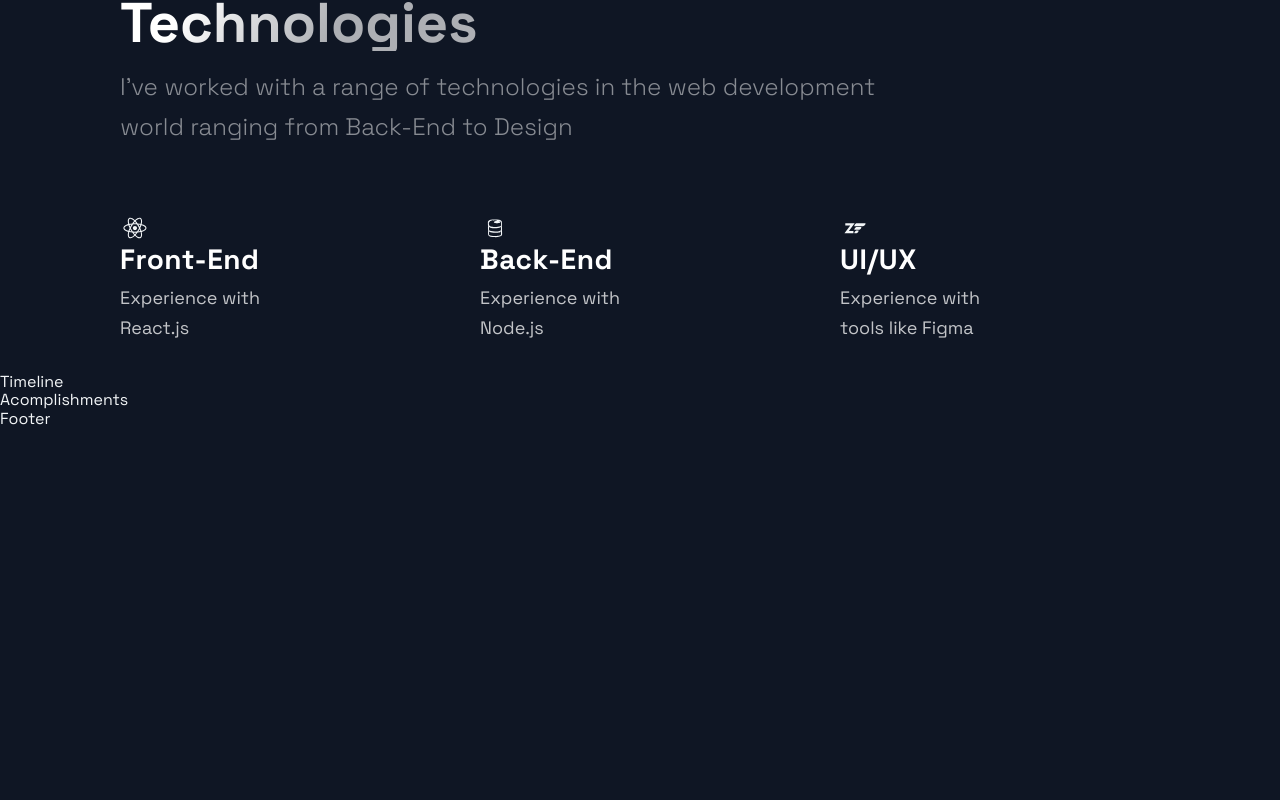
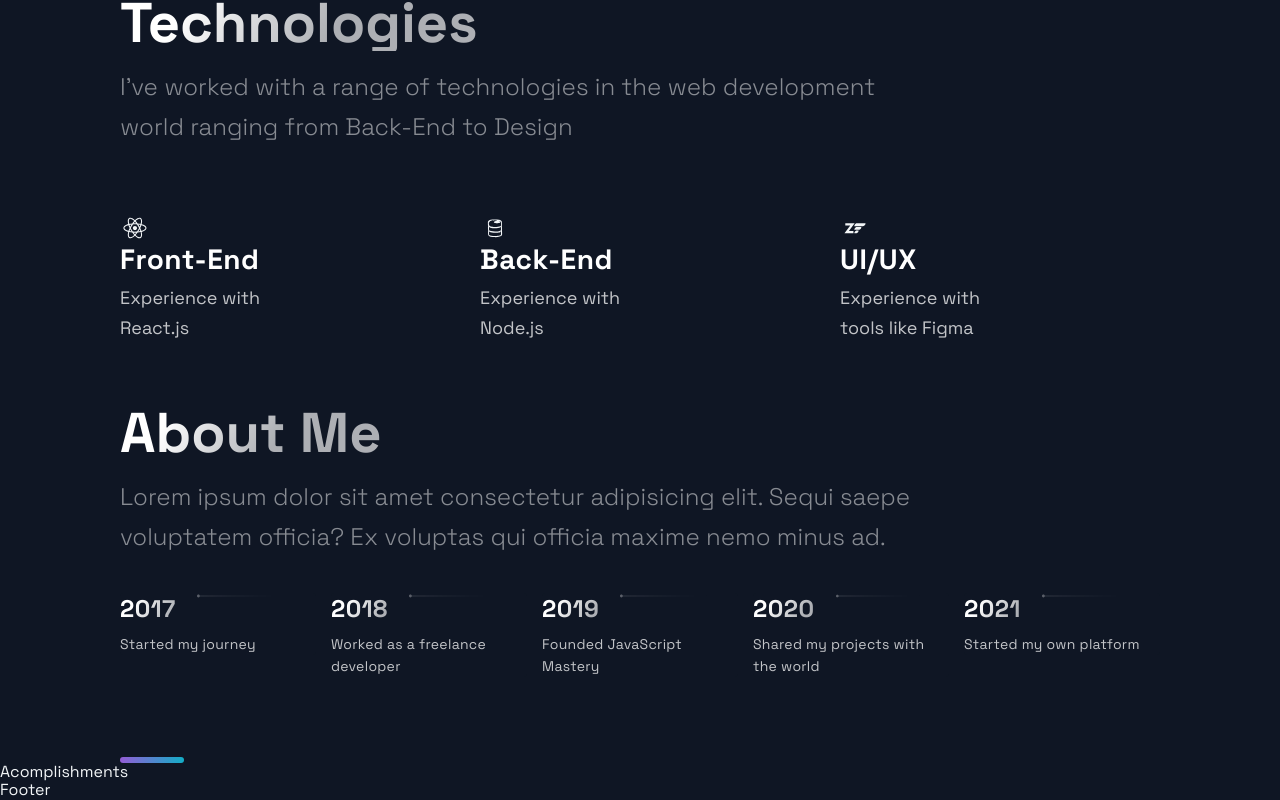
Before and after one commit to bamarin7/portfolio_website_v2, a Next.js app: page / in a window 1280 px wide. Shown: the part 2322-3122 px from the top of the page. Before the commit the page ends 2751 px from the top, so only its background shows below. Built offline with nearby package versions, Linux system fonts and the light colour scheme.

Commit message:
Adding Timeline

```diff
--- a/src/components/TimeLine/TimeLine.js
+++ b/src/components/TimeLine/TimeLine.js
@@ -1,5 +1,4 @@
 import React, { useState, useRef, useEffect } from 'react';
-
 import { CarouselButton, CarouselButtonDot, CarouselButtons, CarouselContainer, CarouselItem, CarouselItemImg, CarouselItemText, CarouselItemTitle, CarouselMobileScrollNode } from './TimeLineStyles';
 import { Section, SectionDivider, SectionText, SectionTitle } from '../../styles/GlobalComponents';
 import { TimeLineData } from '../../constants/constants';
@@ -7,45 +6,112 @@
 const TOTAL_CAROUSEL_COUNT = TimeLineData.length;
 
 const Timeline = () => {
-  // const [activeItem, setActiveItem] = useState(0);
-  // const carouselRef = useRef();
+  const [activeItem, setActiveItem] = useState(0);
+  const carouselRef = useRef();
 
-  // const scroll = (node, left) => {
-  //   return node.scrollTo({ left, behavior: 'smooth' });
-  // }
+  const scroll = (node, left) => {
+    return node.scrollTo({ left, behavior: 'smooth' });
+  }
 
-  // const handleClick = (e, i) => {
-  //   e.preventDefault();
+  const handleClick = (e, i) => {
+    e.preventDefault();
 
-  //   if (carouselRef.current) {
-  //     const scrollLeft = Math.floor(carouselRef.current.scrollWidth * 0.7 * (i / TimeLineData.length));
+    if (carouselRef.current) {
+      const scrollLeft = Math.floor(carouselRef.current.scrollWidth * 0.7 * (i / TimeLineData.length));
 
-  //     scroll(carouselRef.current, scrollLeft);
-  //   }
-  // }
+      scroll(carouselRef.current, scrollLeft);
+    }
+  }
 
-  // const handleScroll = () => {
-  //   if (carouselRef.current) {
-  //     const index = Math.round((carouselRef.current.scrollLeft / (carouselRef.current.scrollWidth * 0.7)) * TimeLineData.length);
+  const handleScroll = () => {
+    if (carouselRef.current) {
+      const index = Math.round((carouselRef.current.scrollLeft / (carouselRef.current.scrollWidth * 0.7)) * TimeLineData.length);
 
-  //     setActiveItem(index);
-  //   }
-  // }
+      setActiveItem(index);
+    }
+  }
 
   // // snap back to beginning of scroll when window is resized
   // // avoids a bug where content is covered up if coming from smaller screen
-  // useEffect(() => {
-  //   const handleResize = () => {
-  //     scroll(carouselRef.current, 0);
-  //   }
+  useEffect(() => {
+    const handleResize = () => {
+      scroll(carouselRef.current, 0);
+    }
 
-  //   window.addEventListener('resize', handleResize);
-  // }, []);
+    window.addEventListener('resize', handleResize);
+  }, []);
 
   return (
-    <div>
-      Timeline
-    </div>
+    <Section id='about'>
+      <SectionTitle>About Me</SectionTitle>
+      <SectionText>
+        Lorem ipsum dolor sit amet consectetur adipisicing elit. Sequi saepe voluptatem officia? Ex voluptas qui officia maxime nemo minus ad.
+      </SectionText>
+      <CarouselContainer ref={carouselRef} onScroll={handleScroll}>
+        <>
+        {TimeLineData.map((item, index) => (
+          <CarouselMobileScrollNode key={index} final={index === TOTAL_CAROUSEL_COUNT - 1}>
+            <CarouselItem
+              index={index}
+              id={`carousel__item-${index}`}
+              active={activeItem}
+              onClick={(e) => handleClick(e, index)}
+            >
+              <CarouselItemTitle>
+                {item.year}
+                <CarouselItemImg
+                    width="208"
+                    height="6"
+                    viewBox="0 0 208 6"
+                    fill="none"
+                    xmlns="http://www.w3.org/2000/svg">
+                    <path
+                      fill-rule="evenodd"
+                      clip-rule="evenodd"
+                      d="M2.5 5.5C3.88071 5.5 5 4.38071 5 3V3.5L208 3.50002V2.50002L5 2.5V3C5 1.61929 3.88071 0.5 2.5 0.5C1.11929 0.5 0 1.61929 0 3C0 4.38071 1.11929 5.5 2.5 5.5Z"
+                      fill="url(#paint0_linear)"
+                      fill-opacity="0.33"
+                    />
+                    <defs>
+                      <linearGradient
+                        id="paint0_linear"
+                        x1="-4.30412e-10"
+                        y1="0.5"
+                        x2="208"
+                        y2="0.500295"
+                        gradientUnits="userSpaceOnUse">
+                        <stop stop-color="white" />
+                        <stop
+                          offset="0.79478"
+                          stop-color="white"
+                          stop-opacity="0"
+                        />
+                      </linearGradient>
+                    </defs>
+                  </CarouselItemImg>
+              </CarouselItemTitle>
+              <CarouselItemText>{item.text}</CarouselItemText>
+
+            </CarouselItem>
+          </CarouselMobileScrollNode>
+        ))}
+        </>
+      </CarouselContainer>
+      <CarouselButtons>
+        {TimeLineData.map((item, index) => (
+          <CarouselButton
+            key={index}
+            index={index}
+            active={activeItem}
+            onClick={(e) => handleClick(e, index)}
+            type="button"
+          >
+            <CarouselButtonDot active={activeItem} />
+          </CarouselButton>
+        ))}
+      </CarouselButtons>
+      <SectionDivider />
+    </Section>
   );
 };
 
```
